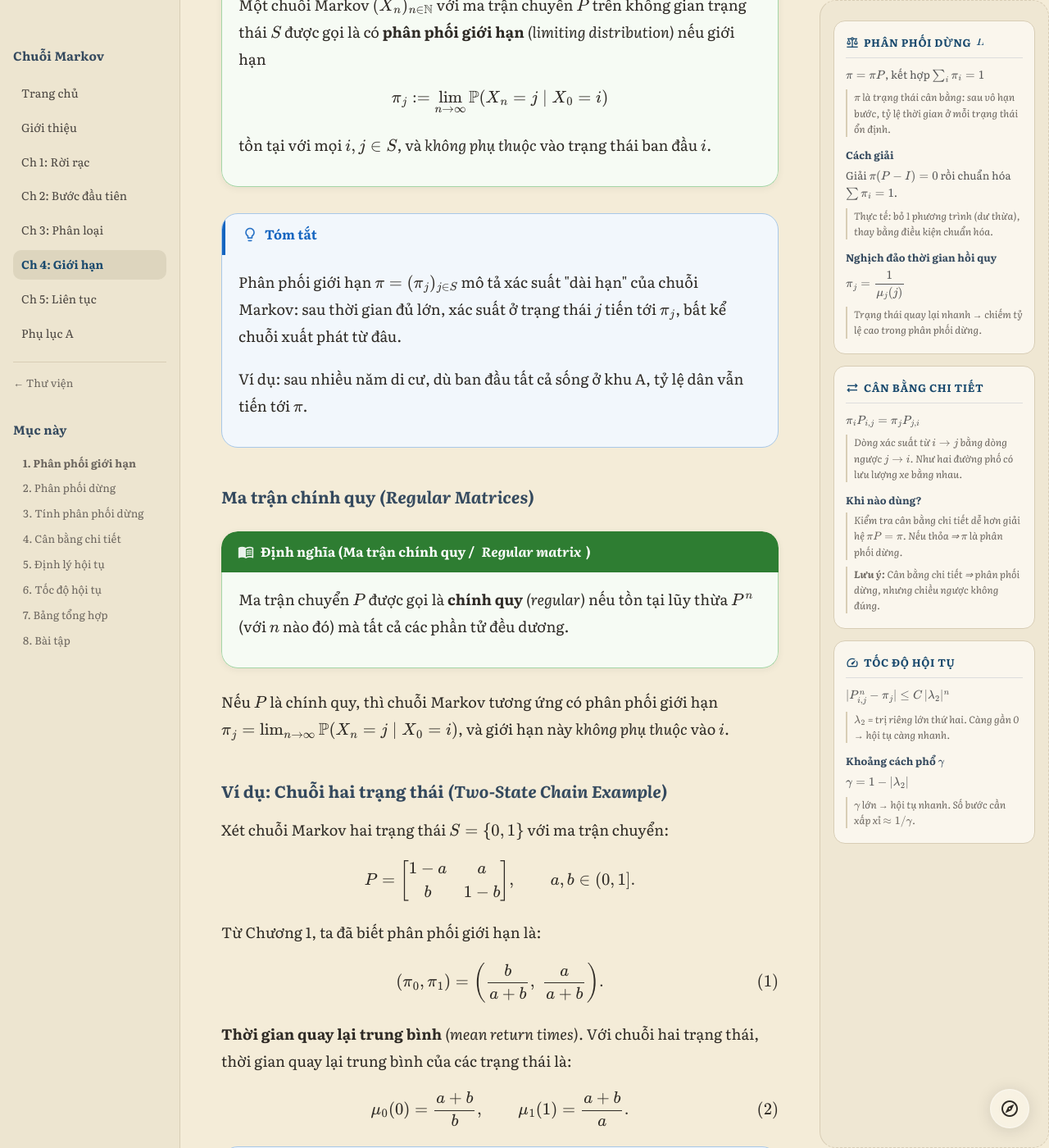
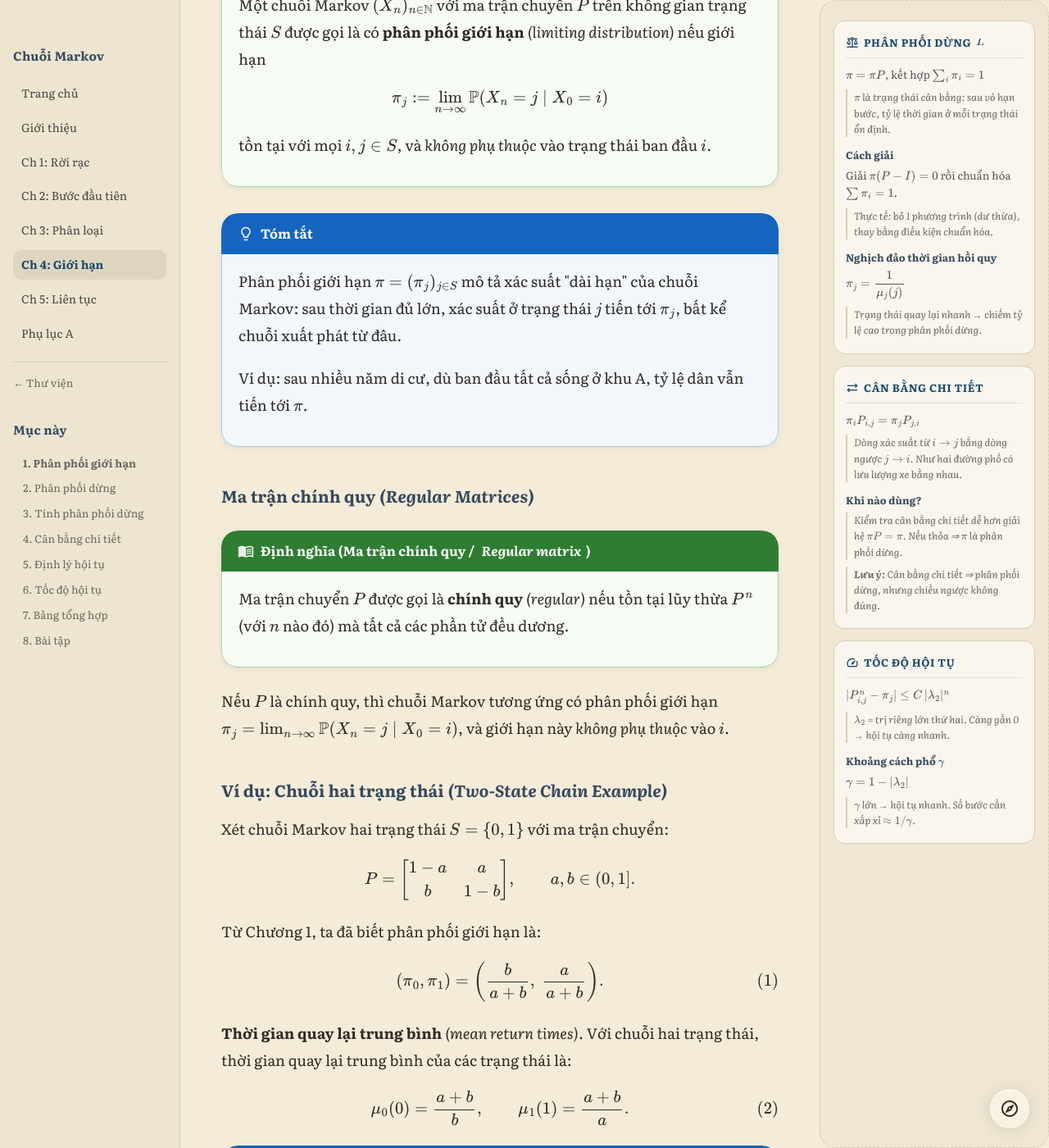
Before and after one commit to hoangphi01/hp-lib, a Jekyll site: the page built from books/markov-chains/ch4.html, in a window 1280 px wide and 1400 px high, scrolled down 492 px. Shown: the whole window at 82% size. Built offline with Jekyll 4.4.1, drawn with Linux system fonts in a browser that asks for light colours.

Commit message:
fix: summary box dùng filled color header giống definition/theorem

```diff
--- a/css/framework.css
+++ b/css/framework.css
@@ -454,9 +454,8 @@ mjx-container {
   overflow-y: hidden;
 }
 
-/* === Visual Hierarchy: Secondary tier (formula, summary) === */
-.box.formula .box-title,
-.box.summary .box-title {
+/* === Visual Hierarchy: Secondary tier (formula) === */
+.box.formula .box-title {
   background: none;
   color: var(--box-header);
   border-radius: 0;
@@ -464,15 +463,13 @@ mjx-container {
   border-left: 4px solid var(--box-header);
 }
 
-.box.formula,
-.box.summary {
+.box.formula {
   box-shadow: none;
   background: var(--box-bg);
   border: 1px solid var(--box-border);
 }
 
-.box.formula .box-body,
-.box.summary .box-body {
+.box.formula .box-body {
   border: none;
   background: none;
 }
```
